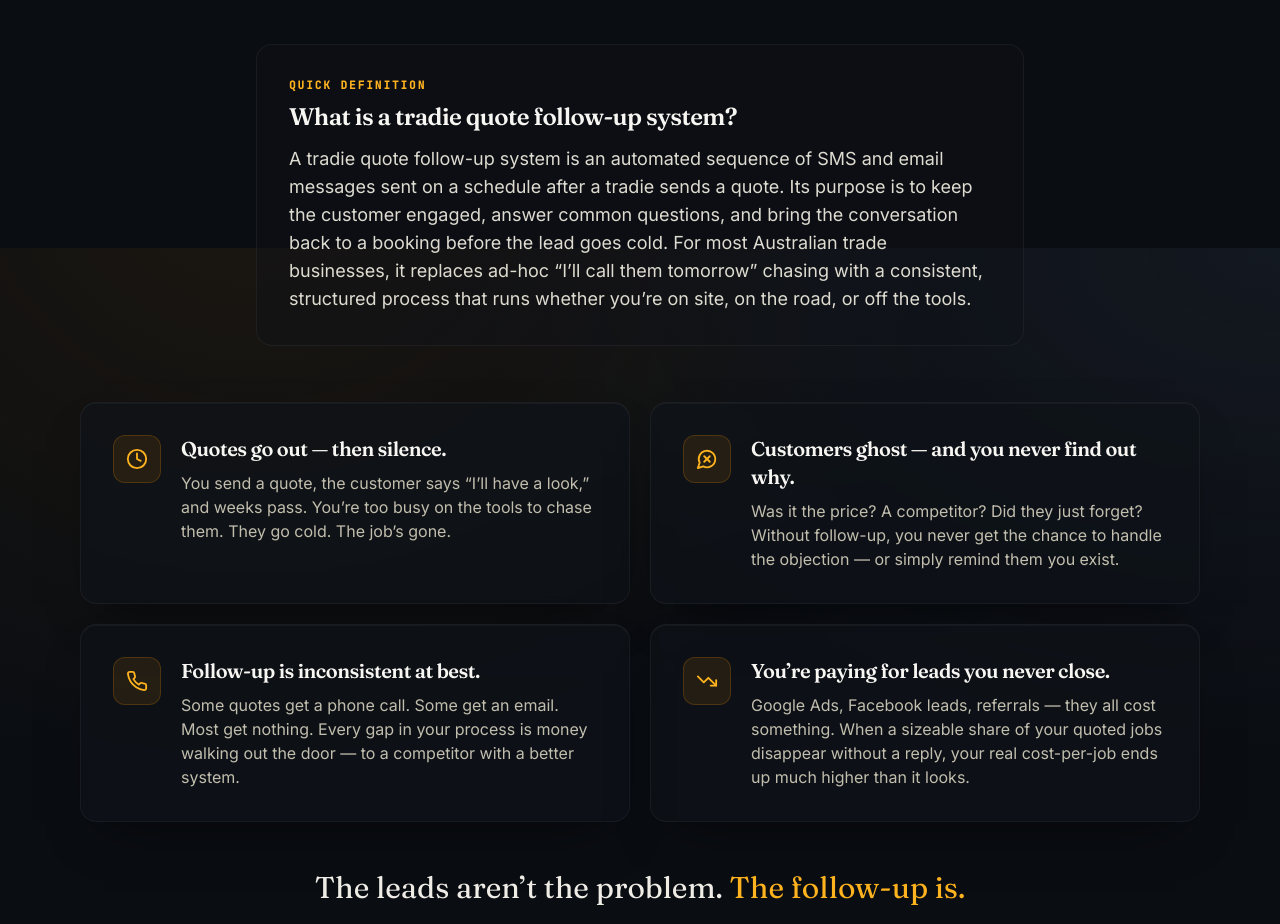
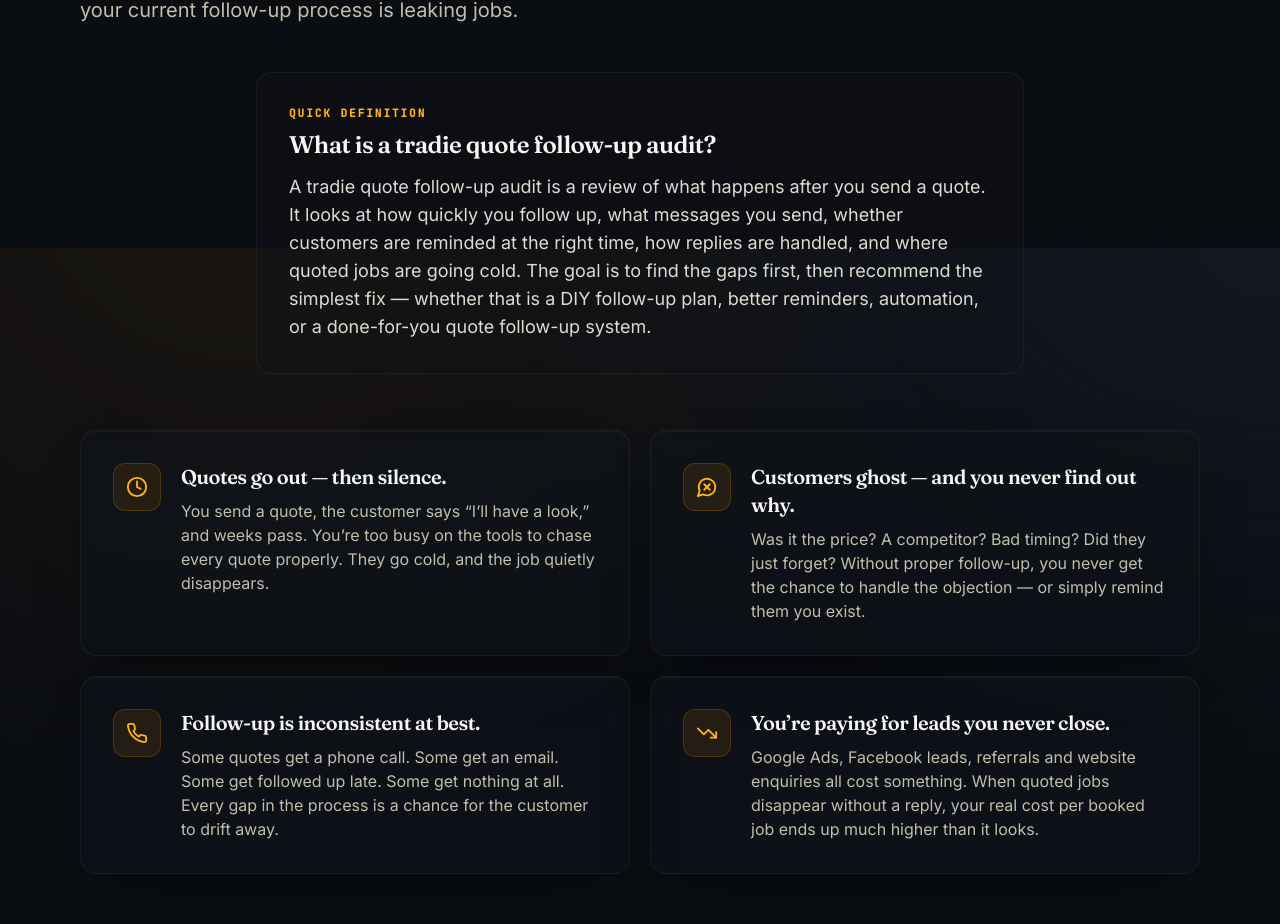
Before and after one commit to rickybourke73-sudo/tradie-systems-co, a Next.js app: page / in a window 1280 px wide. Shown: the part 1352-2276 px from the top of the page. Built offline with nearby package versions, Linux system fonts and the light colour scheme; no server answers.

Commit message:
Make problem section audit-first

```diff
--- a/components/sections/Problem.tsx
+++ b/components/sections/Problem.tsx
@@ -6,22 +6,22 @@ const problems = [
   {
     icon: Clock,
     title: 'Quotes go out — then silence.',
-    body: 'You send a quote, the customer says “I’ll have a look,” and weeks pass. You’re too busy on the tools to chase them. They go cold. The job’s gone.'
+    body: 'You send a quote, the customer says “I’ll have a look,” and weeks pass. You’re too busy on the tools to chase every quote properly. They go cold, and the job quietly disappears.'
   },
   {
     icon: MessageCircleX,
     title: 'Customers ghost — and you never find out why.',
-    body: 'Was it the price? A competitor? Did they just forget? Without follow-up, you never get the chance to handle the objection — or simply remind them you exist.'
+    body: 'Was it the price? A competitor? Bad timing? Did they just forget? Without proper follow-up, you never get the chance to handle the objection — or simply remind them you exist.'
   },
   {
     icon: Phone,
     title: 'Follow-up is inconsistent at best.',
-    body: 'Some quotes get a phone call. Some get an email. Most get nothing. Every gap in your process is money walking out the door — to a competitor with a better system.'
+    body: 'Some quotes get a phone call. Some get an email. Some get followed up late. Some get nothing at all. Every gap in the process is a chance for the customer to drift away.'
   },
   {
     icon: TrendingDown,
     title: 'You’re paying for leads you never close.',
-    body: 'Google Ads, Facebook leads, referrals — they all cost something. When a sizeable share of your quoted jobs disappear without a reply, your real cost-per-job ends up much higher than it looks.'
+    body: 'Google Ads, Facebook leads, referrals and website enquiries all cost something. When quoted jobs disappear without a reply, your real cost per booked job ends up much higher than it looks.'
   }
 ];
 
@@ -30,8 +30,8 @@ export function Problem() {
     <Section id="problem">
       <SectionHeader
         eyebrow="The real problem"
-        title="It’s not your prices. It’s your follow-up."
-        description="Tradies don’t lose jobs because they’re too expensive. They lose jobs because the customer forgets, gets distracted, or talks to a competitor who actually got back to them. Here’s where it’s costing you right now."
+        title="Most quote follow-up problems are process problems."
+        description="A customer going quiet does not always mean they chose someone else. They may have forgotten, got distracted, needed a reminder, had a question, or spoken to a competitor who followed up faster. The first step is finding where your current follow-up process is leaking jobs."
       />
 
       {/* Definition block — extractable Q+A for AI search and snippets */}
@@ -40,15 +40,14 @@ export function Problem() {
           Quick definition
         </p>
         <h3 className="mt-2 font-display text-xl font-semibold text-bone-50 sm:text-2xl">
-          What is a tradie quote follow-up system?
+          What is a tradie quote follow-up audit?
         </h3>
         <p className="mt-3 text-base leading-relaxed text-bone-200 sm:text-lg">
-          A tradie quote follow-up system is an automated sequence of SMS and email messages sent
-          on a schedule after a tradie sends a quote. Its purpose is to keep the customer engaged,
-          answer common questions, and bring the conversation back to a booking before the lead
-          goes cold. For most Australian trade businesses, it replaces ad-hoc &ldquo;I&rsquo;ll
-          call them tomorrow&rdquo; chasing with a consistent, structured process that runs whether
-          you&rsquo;re on site, on the road, or off the tools.
+          A tradie quote follow-up audit is a review of what happens after you send a quote. It
+          looks at how quickly you follow up, what messages you send, whether customers are reminded
+          at the right time, how replies are handled, and where quoted jobs are going cold. The goal
+          is to find the gaps first, then recommend the simplest fix — whether that is a DIY
+          follow-up plan, better reminders, automation, or a done-for-you quote follow-up system.
         </p>
       </div>
 
@@ -81,18 +80,18 @@ export function Problem() {
 
       <div className="mx-auto mt-12 max-w-3xl text-center">
         <p className="text-balance font-display text-2xl text-bone-100 md:text-3xl">
-          The leads aren’t the problem.{' '}
-          <span className="text-signal-400">The follow-up is.</span>
+          The leads may not be the problem.{' '}
+          <span className="text-signal-400">The follow-up process might be.</span>
         </p>
         <p className="mt-4 text-sm text-bone-400">
-          See how a structured{' '}
+          Start with a{' '}
           <Link
             href="/services"
             className="text-signal-400 underline-offset-4 hover:underline"
           >
-            tradie quote follow-up system
+            free quote follow-up audit
           </Link>{' '}
-          changes what happens after the quote goes out — or browse the{' '}
+          to see where quoted jobs are going cold — or browse the{' '}
           <Link
             href="/blog"
             className="text-signal-400 underline-offset-4 hover:underline"
```
